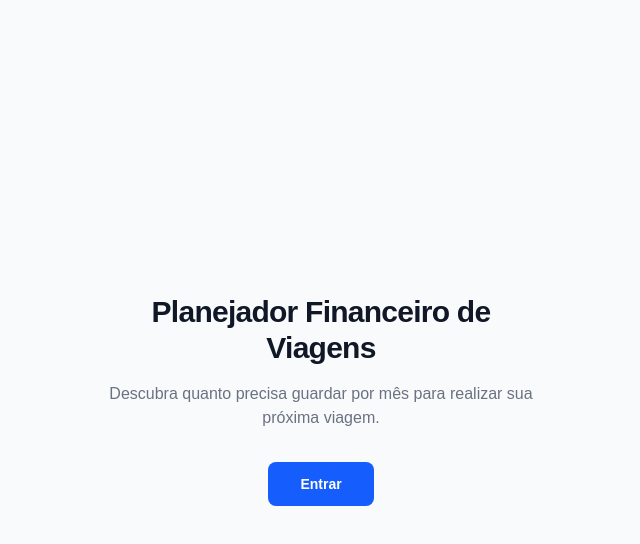
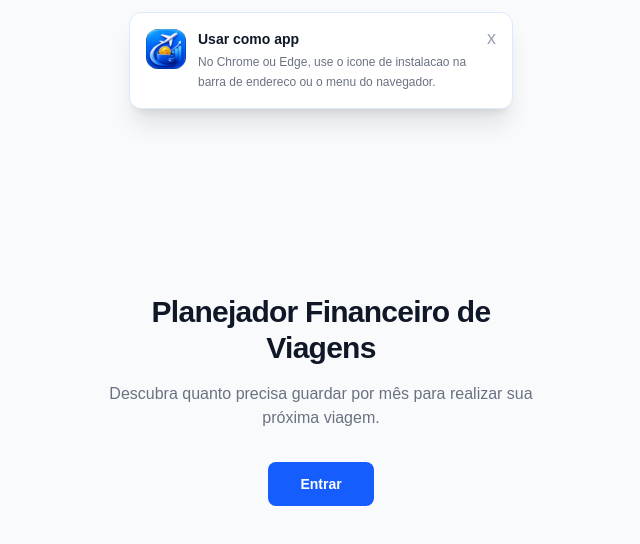
Before and after one commit to projetosonline100k/Planilhainteligente, a Next.js app: page / in a window 1280 px wide. Shown: the top 544 px of the page, without its empty margins (319-959 px from the left). Built offline with nearby package versions, Linux system fonts and the light colour scheme.

Commit message:
descrição da mudança

```diff
--- a/src/app/layout.tsx
+++ b/src/app/layout.tsx
@@ -1,6 +1,7 @@
 import type { Metadata } from "next";
 import type { Viewport } from "next";
 import { Geist, Geist_Mono } from "next/font/google";
+import PWAInstallPrompt from "@/components/PWAInstallPrompt";
 import PWARegister from "@/components/PWARegister";
 import "./globals.css";
 
@@ -54,6 +55,7 @@ export default function RootLayout({
       <body className="min-h-full flex flex-col overflow-x-hidden">
         {children}
         <PWARegister />
+        <PWAInstallPrompt />
       </body>
     </html>
   );
--- a/src/app/manifest.ts
+++ b/src/app/manifest.ts
@@ -16,7 +16,19 @@ export default function manifest(): MetadataRoute.Manifest {
         src: "/app-icon.png",
         sizes: "1254x1254",
         type: "image/png",
+        purpose: "any",
+      },
+      {
+        src: "/app-icon.png",
+        sizes: "1254x1254",
+        type: "image/png",
         purpose: "maskable",
+      },
+      {
+        src: "/icon-192.png",
+        sizes: "192x192",
+        type: "image/png",
+        purpose: "any",
       },
       {
         src: "/icon-192.png",
@@ -28,6 +40,12 @@ export default function manifest(): MetadataRoute.Manifest {
         src: "/icon-512.png",
         sizes: "512x512",
         type: "image/png",
+        purpose: "any",
+      },
+      {
+        src: "/icon-512.png",
+        sizes: "512x512",
+        type: "image/png",
         purpose: "maskable",
       },
     ],
--- /dev/null
+++ b/src/components/PWAInstallPrompt.tsx
@@ -0,0 +1,136 @@
+"use client";
+
+import Image from "next/image";
+import { useEffect, useState } from "react";
+
+type BeforeInstallPromptEvent = Event & {
+  prompt: () => Promise<void>;
+  userChoice: Promise<{ outcome: "accepted" | "dismissed"; platform: string }>;
+};
+
+function estaInstalado(): boolean {
+  if (typeof window === "undefined") return false;
+
+  const navigatorStandalone =
+    "standalone" in window.navigator &&
+    (window.navigator as Navigator & { standalone?: boolean }).standalone === true;
+
+  return window.matchMedia("(display-mode: standalone)").matches || navigatorStandalone;
+}
+
+function isIOS(): boolean {
+  if (typeof window === "undefined") return false;
+
+  const userAgent = window.navigator.userAgent.toLowerCase();
+  const isTouchMac =
+    window.navigator.platform === "MacIntel" && window.navigator.maxTouchPoints > 1;
+
+  return /iphone|ipad|ipod/.test(userAgent) || isTouchMac;
+}
+
+function isAndroid(): boolean {
+  if (typeof window === "undefined") return false;
+  return /android/i.test(window.navigator.userAgent);
+}
+
+export default function PWAInstallPrompt() {
+  const [installPrompt, setInstallPrompt] = useState<BeforeInstallPromptEvent | null>(null);
+  const [mostrarIOS, setMostrarIOS] = useState(false);
+  const [visivel, setVisivel] = useState(false);
+
+  useEffect(() => {
+    if (estaInstalado()) return;
+
+    const dispensado = sessionStorage.getItem("pwa-install-dismissed-session") === "1";
+    if (dispensado) return;
+
+    function handleBeforeInstallPrompt(event: Event) {
+      event.preventDefault();
+      setInstallPrompt(event as BeforeInstallPromptEvent);
+      setVisivel(true);
+    }
+
+    window.addEventListener("beforeinstallprompt", handleBeforeInstallPrompt);
+    window.addEventListener("appinstalled", handleFecharSemPersistir);
+
+    const timer = window.setTimeout(() => {
+      setMostrarIOS(isIOS());
+      setVisivel(true);
+    }, 900);
+
+    function handleFecharSemPersistir() {
+      setInstallPrompt(null);
+      setVisivel(false);
+    }
+
+    return () => {
+      window.clearTimeout(timer);
+      window.removeEventListener("beforeinstallprompt", handleBeforeInstallPrompt);
+      window.removeEventListener("appinstalled", handleFecharSemPersistir);
+    };
+  }, []);
+
+  async function handleInstalar() {
+    if (!installPrompt) return;
+
+    await installPrompt.prompt();
+    const choice = await installPrompt.userChoice;
+
+    if (choice.outcome === "accepted") {
+      setVisivel(false);
+    }
+
+    setInstallPrompt(null);
+  }
+
+  function handleFechar() {
+    sessionStorage.setItem("pwa-install-dismissed-session", "1");
+    setVisivel(false);
+  }
+
+  if (!visivel) return null;
+
+  const textoAjuda = mostrarIOS
+    ? "No iPhone, toque em Compartilhar e depois em Adicionar a Tela de Inicio."
+    : installPrompt
+      ? "Instale na tela inicial para abrir em modo app."
+      : isAndroid()
+        ? "No Chrome, abra o menu de tres pontos e toque em Instalar app."
+        : "No Chrome ou Edge, use o icone de instalacao na barra de endereco ou o menu do navegador.";
+
+  return (
+    <div className="fixed inset-x-3 top-3 z-[80] mx-auto max-w-sm rounded-xl border border-blue-100 bg-white p-4 shadow-xl">
+      <div className="flex items-start gap-3">
+        <Image
+          src="/icon-192.png"
+          alt=""
+          width={40}
+          height={40}
+          className="h-10 w-10 rounded-xl"
+        />
+        <div className="min-w-0 flex-1">
+          <p className="text-sm font-semibold text-gray-900">Usar como app</p>
+          <p className="mt-1 text-xs leading-relaxed text-gray-500">{textoAjuda}</p>
+        </div>
+        <button
+          type="button"
+          onClick={handleFechar}
+          className="shrink-0 text-lg leading-none text-gray-400 hover:text-gray-600"
+          aria-label="Fechar"
+        >
+          x
+        </button>
+      </div>
+
+      {installPrompt && (
+        <button
+          type="button"
+          onClick={handleInstalar}
+          className="mt-3 w-full rounded-lg bg-blue-600 px-4 py-2.5 text-sm font-semibold text-white transition hover:bg-blue-700"
+        >
+          Instalar app
+        </button>
+      )}
+    </div>
+  );
+}
```
